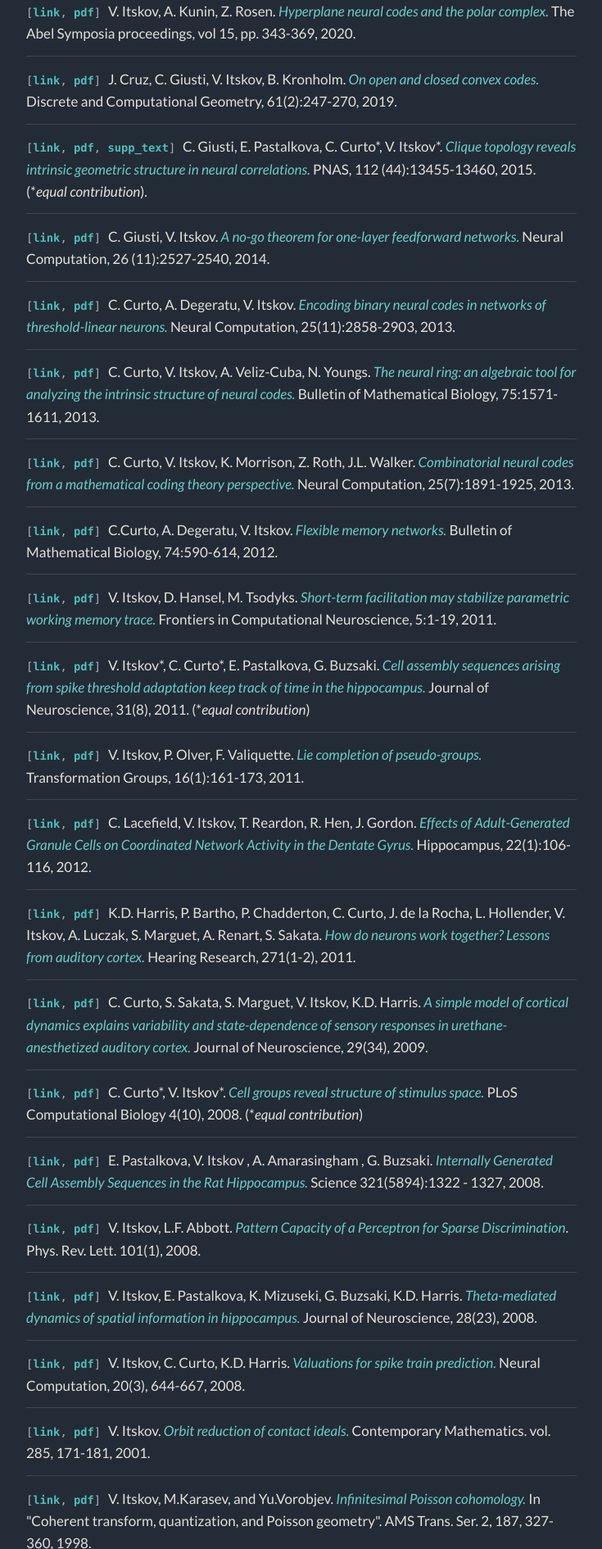
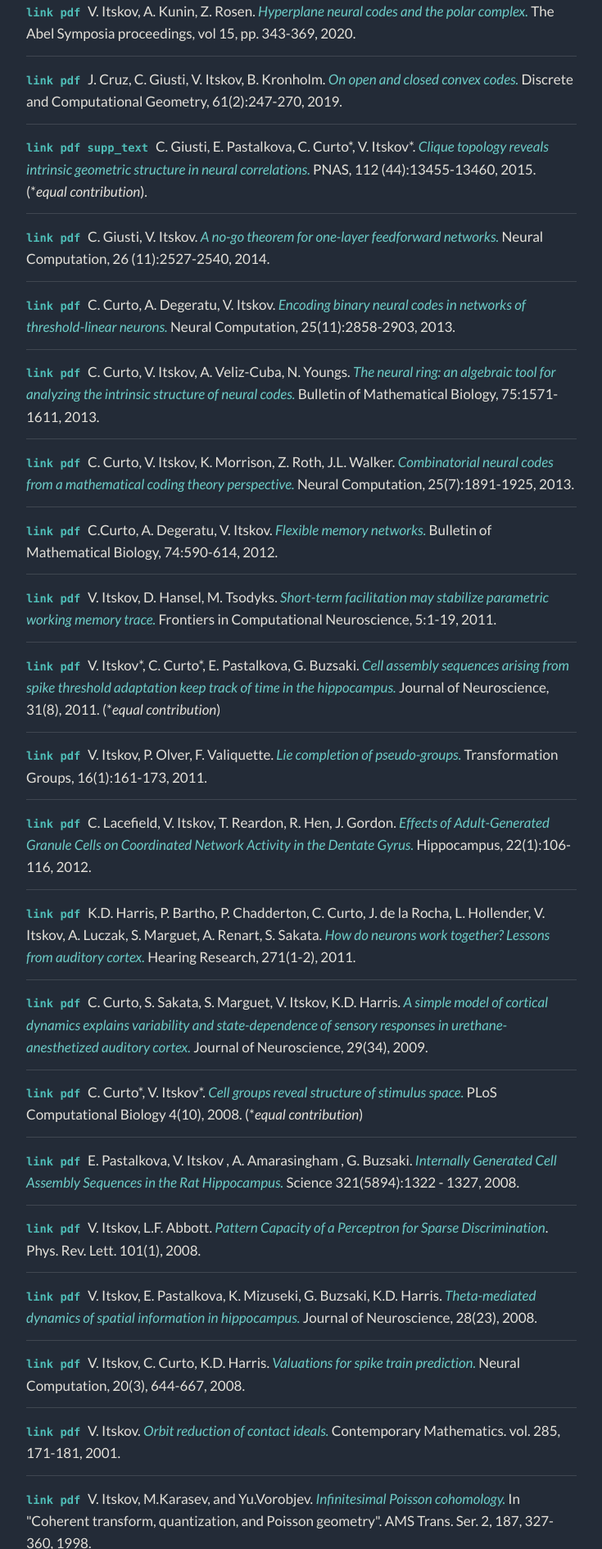
Before and after one commit to vitskov/homepage, a plain HTML site: page publications.html in a window 1280 px wide. Shown: the part 910-2800 px from the top of the page at 82% size, without its empty margins (276-1011 px from the left). Drawn offline with Linux system fonts and the light colour scheme.

Commit message:
Publications: show links as plain 'link pdf' without brackets
Co-Authored-By: Claude Opus 5.5 <noreply@anthropic.com>

```diff
--- a/publications.html
+++ b/publications.html
@@ -46,7 +46,7 @@
   <ul class="pubs">
 
     <li>
-      <span class="links">[<a href="https://arxiv.org/abs/2310.10969">link</a>, <a href="https://arxiv.org/pdf/2310.10969">pdf</a>]</span>
+      <span class="links"><a href="https://arxiv.org/abs/2310.10969">link</a> <a href="https://arxiv.org/pdf/2310.10969">pdf</a></span>
       H. Santa Cruz Baur, V. Itskov
       <em>On the spectrum of the Hodge Laplacian on sequences.</em>
       2023.
@@ -60,182 +60,182 @@
   <ul class="pubs">
 
     <li>
-      <span class="links">[<a href="https://doi.org/10.1371/journal.pcbi.1014917">link</a>, <a href="papers/Milicevic-Burton-Wachowiak-Itskov-PLOSCB-2026.pdf">pdf</a>]</span>
+      <span class="links"><a href="https://doi.org/10.1371/journal.pcbi.1014917">link</a> <a href="papers/Milicevic-Burton-Wachowiak-Itskov-PLOSCB-2026.pdf">pdf</a></span>
       N. Milicevic, S. D. Burton, M. Wachowiak, V. Itskov
       <em>Shapley Fields Reveal Mosaic Chemotopic Organization in the Mouse Olfactory Bulb Across Diverse Chemical Feature Sets.</em>
       PLOS Computational Biology, 22(11), 2026.
     </li>
 
     <li>
-      <span class="links">[<a href="https://doi.org/10.1007/s41468-026-00239-x">link</a>, <a href="https://link.springer.com/epdf/10.1007/s41468-026-00239-x?sharing_token=py4ec0NdEFyhD_54z0ulNve4RwlQNchNByi7wbcMAY4uQ8bFWi4ZGeIi-8TUAnTlE1z9g-qG9KJTfWhxZN9-QcUCKxVQPGwpETwk2hT7r8i-zevG7yI03M-xLC9Jcs27Phi1hY6WO0kaGf_jyyN_gIxI_ANhOnwAqQWaO4HkKlM%3D">pdf</a>]</span>
+      <span class="links"><a href="https://doi.org/10.1007/s41468-026-00239-x">link</a> <a href="https://link.springer.com/epdf/10.1007/s41468-026-00239-x?sharing_token=py4ec0NdEFyhD_54z0ulNve4RwlQNchNByi7wbcMAY4uQ8bFWi4ZGeIi-8TUAnTlE1z9g-qG9KJTfWhxZN9-QcUCKxVQPGwpETwk2hT7r8i-zevG7yI03M-xLC9Jcs27Phi1hY6WO0kaGf_jyyN_gIxI_ANhOnwAqQWaO4HkKlM%3D">pdf</a></span>
       Vin de Silva, Chad Giusti, Vladimir Itskov, Michael Robinson, Radmila Sazdanovic, Nikolas Schonsheck, Melvin Vaupel, Iris H. R. Yoon
       <em>Dowker's theorem for higher-order relations.</em>
       Journal of Applied and Computational Topology, 10(2), 2026.
     </li>
 
     <li>
-      <span class="links">[<a href="https://doi.org/10.1137/23M1599069">link</a>, <a href="papers/Milicevic-Itskov-SIAP-2024.pdf">pdf</a>]</span>
+      <span class="links"><a href="https://doi.org/10.1137/23M1599069">link</a> <a href="papers/Milicevic-Itskov-SIAP-2024.pdf">pdf</a></span>
       N. Milicevic, V. Itskov.
       <em>The combinatorial code and the graph rules of Dale networks.</em>
       SIAM Journal on Applied Mathematics, 84(6): 2522-2544, 2024.
     </li>
 
     <li>
-      <span class="links">[<a href="https://doi.org/10.1137/22M1541666">link</a>, <a href="papers/Diversity_of_emergent_dynamics_2024.pdf">pdf</a>]</span>
+      <span class="links"><a href="https://doi.org/10.1137/22M1541666">link</a> <a href="papers/Diversity_of_emergent_dynamics_2024.pdf">pdf</a></span>
       K. Morrison, A. Degeratu, V. Itskov, C. Curto.
       <em>Diversity of emergent dynamics in competitive threshold-linear networks.</em>
       SIAM Journal on Applied Dynamical Systems, 23(1): 855-884, 2024.
     </li>
 
     <li>
-      <span class="links">[<a href="https://doi.org/10.1007/s41468-021-00081-3">link</a>, <a href="https://link.springer.com/content/pdf/10.1007/s41468-021-00081-3.pdf">pdf</a>]</span>
+      <span class="links"><a href="https://doi.org/10.1007/s41468-021-00081-3">link</a> <a href="https://link.springer.com/content/pdf/10.1007/s41468-021-00081-3.pdf">pdf</a></span>
       M. Wu, V. Itskov.
       <em>A Topological Approach to Inferring the Intrinsic Dimension of Convex Sensing Data.</em>
       Journal of Applied and Computational Topology, 6: 127-176, 2022.
     </li>
 
     <li>
-      <span class="links">[<a href="https://doi.org/10.1007/978-3-030-43408-3_13">link</a>, <a href="papers/HyperplaneNeuralCodesandthePolarComplexpdf.pdf">pdf</a>]</span>
+      <span class="links"><a href="https://doi.org/10.1007/978-3-030-43408-3_13">link</a> <a href="papers/HyperplaneNeuralCodesandthePolarComplexpdf.pdf">pdf</a></span>
       V. Itskov, A. Kunin, Z. Rosen.
       <em>Hyperplane neural codes and the polar complex.</em>
       The Abel Symposia proceedings, vol 15, pp. 343-369, 2020.
     </li>
 
     <li>
-      <span class="links">[<a href="https://doi.org/10.1007/s00454-018-00050-1">link</a>, <a href="papers/OnOpenAndClosedConvexCodes.pdf">pdf</a>]</span>
+      <span class="links"><a href="https://doi.org/10.1007/s00454-018-00050-1">link</a> <a href="papers/OnOpenAndClosedConvexCodes.pdf">pdf</a></span>
       J. Cruz, C. Giusti, V. Itskov, B. Kronholm.
       <em>On open and closed convex codes.</em>
       Discrete and Computational Geometry, 61(2):247-270, 2019.
     </li>
 
     <li>
-      <span class="links">[<a href="https://doi.org/10.1073/pnas.1506407112">link</a>, <a href="papers/Giusti-Pastalkova-Curto-Itskov-PNAS-2015.pdf">pdf</a>, <a href="https://arxiv.org/pdf/1502.06173v1">supp_text</a>]</span>
+      <span class="links"><a href="https://doi.org/10.1073/pnas.1506407112">link</a> <a href="papers/Giusti-Pastalkova-Curto-Itskov-PNAS-2015.pdf">pdf</a> <a href="https://arxiv.org/pdf/1502.06173v1">supp_text</a></span>
       C. Giusti, E. Pastalkova, C. Curto*, V. Itskov*.
       <em>Clique topology reveals intrinsic geometric structure in neural correlations.</em>
       PNAS, 112 (44):13455-13460, 2015. (*<i>equal contribution</i>).
     </li>
 
     <li>
-      <span class="links">[<a href="https://doi.org/10.1162/NECO_a_00657">link</a>, <a href="papers/Giusti-Itskov-2014.pdf">pdf</a>]</span>
+      <span class="links"><a href="https://doi.org/10.1162/NECO_a_00657">link</a> <a href="papers/Giusti-Itskov-2014.pdf">pdf</a></span>
       C. Giusti, V. Itskov.
       <em>A no-go theorem for one-layer feedforward networks.</em>
       Neural Computation, 26 (11):2527-2540, 2014.
     </li>
 
     <li>
-      <span class="links">[<a href="https://doi.org/10.1162/NECO_a_00504">link</a>, <a href="papers/NECO_2013_Curto-Degeratu-Itskov.pdf">pdf</a>]</span>
+      <span class="links"><a href="https://doi.org/10.1162/NECO_a_00504">link</a> <a href="papers/NECO_2013_Curto-Degeratu-Itskov.pdf">pdf</a></span>
       C. Curto, A. Degeratu, V. Itskov.
       <em>Encoding binary neural codes in networks of threshold-linear neurons.</em>
       Neural Computation, 25(11):2858-2903, 2013.
     </li>
 
     <li>
-      <span class="links">[<a href="https://doi.org/10.1007/s11538-013-9860-3">link</a>, <a href="papers/Neural-Ring-2013.pdf">pdf</a>]</span>
+      <span class="links"><a href="https://doi.org/10.1007/s11538-013-9860-3">link</a> <a href="papers/Neural-Ring-2013.pdf">pdf</a></span>
       C. Curto, V. Itskov, A. Veliz-Cuba, N. Youngs.
       <em>The neural ring: an algebraic tool for analyzing the intrinsic structure of neural codes.</em>
       Bulletin of Mathematical Biology, 75:1571-1611, 2013.
     </li>
 
     <li>
-      <span class="links">[<a href="https://doi.org/10.1162/NECO_a_00459">link</a>, <a href="papers/CurtoItskovMorrisonRothWalker-NC-2013.pdf">pdf</a>]</span>
+      <span class="links"><a href="https://doi.org/10.1162/NECO_a_00459">link</a> <a href="papers/CurtoItskovMorrisonRothWalker-NC-2013.pdf">pdf</a></span>
       C. Curto, V. Itskov, K. Morrison, Z. Roth, J.L. Walker.
       <em>Combinatorial neural codes from a mathematical coding theory perspective.</em>
       Neural Computation, 25(7):1891-1925, 2013.
     </li>
 
     <li>
-      <span class="links">[<a href="https://doi.org/10.1007/s11538-011-9678-9">link</a>, <a href="papers/flexible-memory-final.pdf">pdf</a>]</span>
+      <span class="links"><a href="https://doi.org/10.1007/s11538-011-9678-9">link</a> <a href="papers/flexible-memory-final.pdf">pdf</a></span>
       C.Curto, A. Degeratu, V. Itskov.
       <em>Flexible memory networks.</em>
       Bulletin of Mathematical Biology, 74:590-614, 2012.
     </li>
 
     <li>
-      <span class="links">[<a href="https://doi.org/10.3389/fncom.2011.00040">link</a>, <a href="papers/ItskovHanselTsodyks2011.pdf">pdf</a>]</span>
+      <span class="links"><a href="https://doi.org/10.3389/fncom.2011.00040">link</a> <a href="papers/ItskovHanselTsodyks2011.pdf">pdf</a></span>
       V. Itskov, D. Hansel, M. Tsodyks.
       <em>Short-term facilitation may stabilize parametric working memory trace.</em>
       Frontiers in Computational Neuroscience, 5:1-19, 2011.
     </li>
 
     <li>
-      <span class="links">[<a href="https://doi.org/10.1523/JNEUROSCI.3773-10.2011">link</a>, <a href="papers/ItskovCurtoJN2011.pdf">pdf</a>]</span>
+      <span class="links"><a href="https://doi.org/10.1523/JNEUROSCI.3773-10.2011">link</a> <a href="papers/ItskovCurtoJN2011.pdf">pdf</a></span>
       V. Itskov*, C. Curto*, E. Pastalkova, G. Buzsaki.
       <em>Cell assembly sequences arising from spike threshold adaptation keep track of time in the hippocampus.</em>
       Journal of Neuroscience, 31(8), 2011. (*<i>equal contribution</i>)
     </li>
 
     <li>
-      <span class="links">[<a href="https://doi.org/10.1007/s00031-010-9118-1">link</a>, <a href="papers/Lie_completion.pdf">pdf</a>]</span>
+      <span class="links"><a href="https://doi.org/10.1007/s00031-010-9118-1">link</a> <a href="papers/Lie_completion.pdf">pdf</a></span>
       V. Itskov, P. Olver, F. Valiquette.
       <em>Lie completion of pseudo-groups.</em>
       Transformation Groups, 16(1):161-173, 2011.
     </li>
 
     <li>
-      <span class="links">[<a href="https://doi.org/10.1002/hipo.20860">link</a>, <a href="papers/Lacefield-2012.pdf">pdf</a>]</span>
+      <span class="links"><a href="https://doi.org/10.1002/hipo.20860">link</a> <a href="papers/Lacefield-2012.pdf">pdf</a></span>
       C. Lacefield, V. Itskov, T. Reardon, R. Hen, J. Gordon.
       <em>Effects of Adult-Generated Granule Cells on Coordinated Network Activity in the Dentate Gyrus.</em>
       Hippocampus, 22(1):106-116, 2012.
     </li>
 
     <li>
-      <span class="links">[<a href="https://doi.org/10.1016/j.heares.2010.06.006">link</a>, <a href="papers/HearingResearch2010.pdf">pdf</a>]</span>
+      <span class="links"><a href="https://doi.org/10.1016/j.heares.2010.06.006">link</a> <a href="papers/HearingResearch2010.pdf">pdf</a></span>
       K.D. Harris, P. Bartho, P. Chadderton, C. Curto, J. de la Rocha, L. Hollender, V. Itskov, A. Luczak, S. Marguet, A. Renart, S. Sakata.
       <em>How do neurons work together? Lessons from auditory cortex.</em>
       Hearing Research, 271(1-2), 2011.
     </li>
 
     <li>
-      <span class="links">[<a href="https://doi.org/10.1523/JNEUROSCI.2053-09.2009">link</a>, <a href="papers/JN2009.pdf">pdf</a>]</span>
+      <span class="links"><a href="https://doi.org/10.1523/JNEUROSCI.2053-09.2009">link</a> <a href="papers/JN2009.pdf">pdf</a></span>
       C. Curto, S. Sakata, S. Marguet, V. Itskov, K.D. Harris.
       <em>A simple model of cortical dynamics explains variability and state-dependence of sensory responses in urethane-anesthetized auditory cortex.</em>
       Journal of Neuroscience, 29(34), 2009.
     </li>
 
     <li>
-      <span class="links">[<a href="https://doi.org/10.1371/journal.pcbi.1000205">link</a>, <a href="papers/curto-itskov-PLoS_CB-2008.pdf">pdf</a>]</span>
+      <span class="links"><a href="https://doi.org/10.1371/journal.pcbi.1000205">link</a> <a href="papers/curto-itskov-PLoS_CB-2008.pdf">pdf</a></span>
       C. Curto*, V. Itskov*.
       <em>Cell groups reveal structure of stimulus space.</em>
       PLoS Computational Biology 4(10), 2008. (*<i>equal contribution</i>)
     </li>
 
     <li>
-      <span class="links">[<a href="https://doi.org/10.1126/science.1159775">link</a>, <a href="papers/Science-2008-Pastalkova.pdf">pdf</a>]</span>
+      <span class="links"><a href="https://doi.org/10.1126/science.1159775">link</a> <a href="papers/Science-2008-Pastalkova.pdf">pdf</a></span>
       E. Pastalkova, V. Itskov , A. Amarasingham , G. Buzsaki.
       <em>Internally Generated Cell Assembly Sequences in the Rat Hippocampus.</em>
       Science 321(5894):1322 - 1327, 2008.
     </li>
 
     <li>
-      <span class="links">[<a href="https://doi.org/10.1103/PhysRevLett.101.018101">link</a>, <a href="papers/PRL-final.pdf">pdf</a>]</span>
+      <span class="links"><a href="https://doi.org/10.1103/PhysRevLett.101.018101">link</a> <a href="papers/PRL-final.pdf">pdf</a></span>
       V. Itskov, L.F. Abbott.
       <em>Pattern Capacity of a Perceptron for Sparse Discrimination</em>.
       Phys. Rev. Lett. 101(1), 2008.
     </li>
 
     <li>
-      <span class="links">[<a href="https://doi.org/10.1523/JNEUROSCI.5262-07.2008">link</a>, <a href="papers/Itskov_et_al-JN-2008.pdf">pdf</a>]</span>
+      <span class="links"><a href="https://doi.org/10.1523/JNEUROSCI.5262-07.2008">link</a> <a href="papers/Itskov_et_al-JN-2008.pdf">pdf</a></span>
       V. Itskov, E. Pastalkova, K. Mizuseki, G. Buzsaki, K.D. Harris.
       <em>Theta-mediated dynamics of spatial information in hippocampus.</em>
       Journal of Neuroscience, 28(23), 2008.
     </li>
 
     <li>
-      <span class="links">[<a href="https://doi.org/10.1162/neco.2007.3179">link</a>, <a href="papers/NCpaper-final.pdf">pdf</a>]</span>
+      <span class="links"><a href="https://doi.org/10.1162/neco.2007.3179">link</a> <a href="papers/NCpaper-final.pdf">pdf</a></span>
       V. Itskov, C. Curto, K.D. Harris.
       <em>Valuations for spike train prediction.</em>
       Neural Computation, 20(3), 644-667, 2008.
     </li>
 
     <li>
-      <span class="links">[<a href="https://doi.org/10.1090/conm/285/04742">link</a>, <a href="papers/Itskov-2001.pdf">pdf</a>]</span>
+      <span class="links"><a href="https://doi.org/10.1090/conm/285/04742">link</a> <a href="papers/Itskov-2001.pdf">pdf</a></span>
       V. Itskov.
       <em>Orbit reduction of contact ideals.</em>
       Contemporary Mathematics. vol. 285, 171-181, 2001.
     </li>
 
     <li>
-      <span class="links">[<a href="https://doi.org/10.1090/trans2/187/03">link</a>, <a href="papers/Itskov-Karasev-Vorobjev1998.pdf">pdf</a>]</span>
+      <span class="links"><a href="https://doi.org/10.1090/trans2/187/03">link</a> <a href="papers/Itskov-Karasev-Vorobjev1998.pdf">pdf</a></span>
       V. Itskov, M.Karasev, and Yu.Vorobjev.
       <em>Infinitesimal Poisson cohomology.</em>
       In "Coherent transform, quantization, and Poisson geometry". AMS Trans. Ser. 2, 187, 327-360, 1998.
```
Also changed, not shown: 1 other file.
